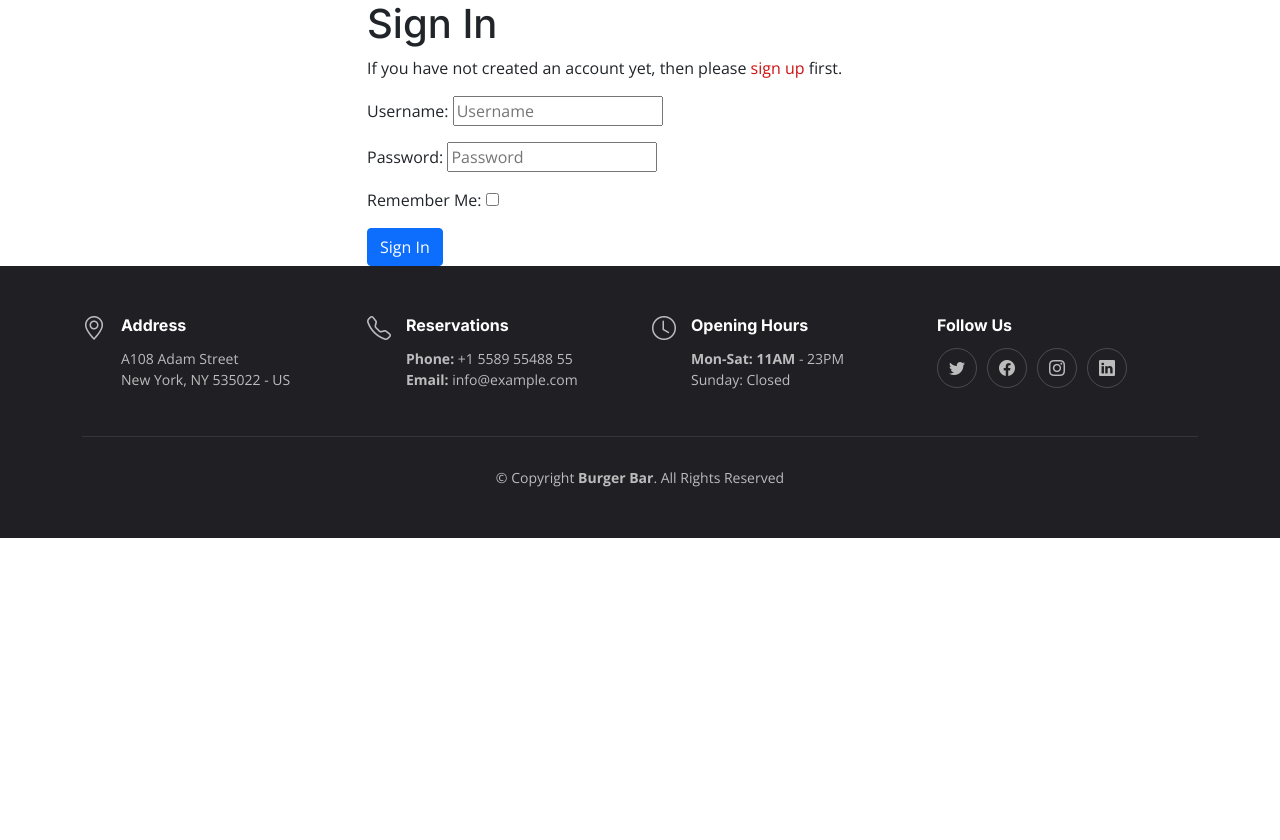
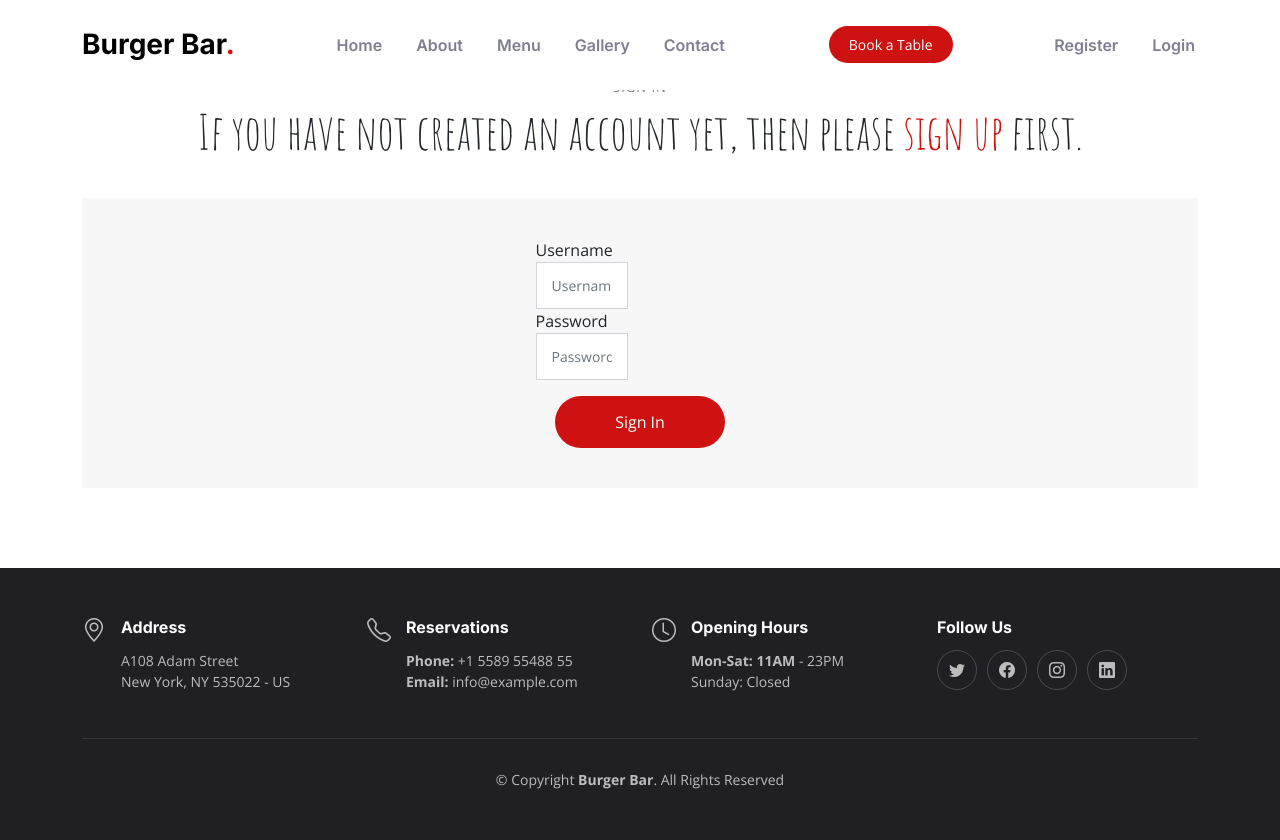
Before and after one commit to LADCode2021/pp4-burger-bar, a Django app: page /accounts/login/ in a window 1280 px wide. Before the commit the page ends 538 px from the top, so only its background shows below. Run offline with Django 3.2, Linux system fonts and the light colour scheme; some libraries are stand-ins or nearby versions.

Commit message:
Update alluth base.html and login.html template. Overwrite alluth login.html with custom model

```diff
--- a/booking/forms.py
+++ b/booking/forms.py
@@ -3,6 +3,7 @@ from django import forms
 from django.forms import TextInput, EmailInput, NumberInput, DateInput, TimeInput
 from .models import Booking, Contact
 from django.utils.timezone import now
+from allauth.account.forms import LoginForm
 
 
 class DateInput(forms.DateInput):
@@ -123,3 +124,13 @@ class ContactForm(forms.ModelForm):
                 'placeholder': 'Comments'
                 }),
         }
+
+
+class MyCustomLoginForm(LoginForm):
+
+    def __init__(self, *args, **kwargs):
+        super(MyCustomLoginForm, self).__init__(*args, **kwargs)
+        for fieldname, field in self.fields.items():
+            field.widget.attrs.update({
+                'class': "form-control",
+            })
--- a/booking/views.py
+++ b/booking/views.py
@@ -36,8 +36,8 @@ def get_bookings(request):
 
 
 def get_bookings_guest(request):
-    booking_id = request.POST.get('id')
-    bookings = Booking.objects.filter(id=booking_id)
+    guest_id = request.user.id
+    bookings = Booking.objects.filter(guest_id=id)
     context = {
         'id': id,
         'bookings': bookings
--- a/burger_bar/settings.py
+++ b/burger_bar/settings.py
@@ -52,6 +52,8 @@ INSTALLED_APPS = [
     'allauth.socialaccount',
     'booking',
 ]
+
+ACCOUNT_FORMS = {'login': 'booking.forms.MyCustomLoginForm'}
 
 SITE_ID = 1
 
--- a/templates/account/login.html
+++ b/templates/account/login.html
@@ -6,7 +6,50 @@
 {% block head_title %}{% trans "Sign In" %}{% endblock %}
 
 {% block content %}
+{% include "includes/nav-other.html" %}
+<section id="book-a-table" class="book-a-table">
+  <div class="container align-items-center justify-content-cente" data-aos="fade-up">
 
+    <div class="section-header">
+      <h2>{% trans "Sign In" %}</h2>
+      <p>{% blocktrans %}If you have not created an account yet, then please
+        <a href="{{ signup_url }}">sign up</a> first.{% endblocktrans %}</p>
+    </div>
+
+    <div class="row g-0">
+
+      <div class="d-flex align-items-center justify-content-center reservation-form-bg">
+        <form method="POST" action="{% url 'account_login' %}" class="login make-booking-form" data-aos="fade-up"
+          data-aos-delay="100">
+          {% csrf_token %}
+          <div class="row">
+            {{ form.login.errors }}
+            <div class="col-xl-6 form-group">
+              <label for="login">Username</label>
+              {{ form.login }}
+            </div>
+          </div>
+          <div class="row">
+            {{ form.password.errors }}
+            <div class="col-xl-6 form-group">
+              <label for="password">Password</label>
+              {{ form.password }}
+            </div>
+          </div>
+          {% if redirect_field_value %}
+          <input type="hidden" name="{{ redirect_field_name }}" value="{{ redirect_field_value }}" />
+          {% endif %}
+          <div class="mb-3">
+            <div class="loading">Loading</div>
+            <div class="error-message"></div>
+            <div class="sent-message">Your booking request was sent. We will call back or send an Email to confirm your
+              reservation. Thank you!</div>
+          </div>
+          <div class="text-center "><button class="btn btn-primary primaryAction"
+              type="submit">{% trans "Sign In" %}</button></div>
+        </form>
+      </div>
+      <!--
 <div class="container h-100">
   <div class="row h-100 justify-content-center align-items-center">
     <div class="col-10 col-md-8 col-lg-6">
@@ -14,9 +57,12 @@
 
       <p>{% blocktrans %}If you have not created an account yet, then please
         <a href="{{ signup_url }}">sign up</a> first.{% endblocktrans %}</p>
-      <form class="login" method="POST" action="{% url 'account_login' %}">
+      <form class="login make-booking-form" data-aos="fade-up" data-aos-delay="100"" method="POST" action="{% url 'account_login' %}">
         {% csrf_token %}
-        {{ form.as_p }}
+        <div class="row gy-4">
+          <div class="col-lg-4 col-md-6">
+            {{ form.as_p }}
+          </div>
         {% if redirect_field_value %}
         <input type="hidden" name="{{ redirect_field_name }}" value="{{ redirect_field_value }}" />
         {% endif %}
@@ -25,4 +71,5 @@
     </div>
   </div>
 </div>
-{% endblock %}
+-->
+      {% endblock %}
```
Also changed, not shown: templates/account/base.html (+53 -6 lines).
